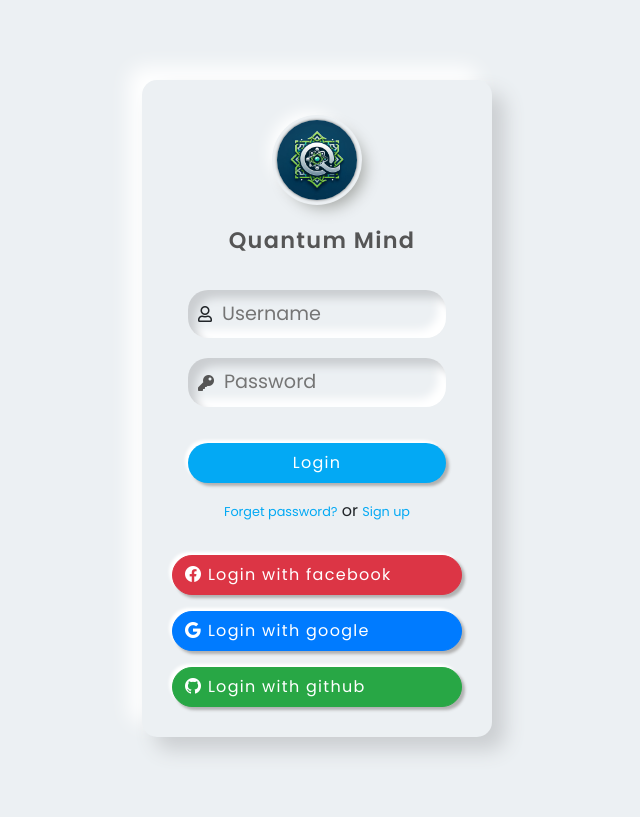
After one commit to Abdur-Rahim-sheikh/QuantumMind, a Django app: page / in a window 1280 px wide. The commit adds this page. Shown: the whole page, without its empty margins (323-963 px from the left). Run offline with Django 5.2, Linux system fonts and the light colour scheme; parts of the project's set-up code (start-up, migrations or seed data) failed here and were passed over; some libraries are stand-ins or nearby versions.

Commit message:
login page rendered

```diff
--- a/public/static/css/account_base.css
+++ b/public/static/css/account_base.css
@@ -82,9 +82,33 @@
         letter-spacing: 1.3px;
     }
 
-    .wrapper .btn:hover {
-    background-color: #039BE5;
+    .wrapper .btn-primary {
+        --btn-color: #007bff;
+        background-color: var(--btn-color);
+        border-color: var(--btn-color);
+        color: #fff;
     }
+
+    .wrapper .btn-danger {
+        --btn-color: #dc3545;
+        background-color: var(--btn-color);
+        border-color: var(--btn-color);
+        color: #fff;
+    }
+    .wrapper .btn-success {
+        --btn-color: #28a745;
+        background-color: var(--btn-color);
+        border-color: var(--btn-color);
+        color: #fff;
+    }
+
+    .wrapper .btn-primary:hover,
+    .wrapper .btn-danger:hover,
+    .wrapper .btn-success:hover {
+        background-color: brightness(var(--btn-color), 0.8);
+        border-color: brightness(var(--btn-color), 0.8);
+    }
+
 
     .wrapper a {
     text-decoration: none;
--- a/public/templates/accounts/account_base.html
+++ b/public/templates/accounts/account_base.html
@@ -4,6 +4,7 @@
     {% load static %}
     <meta charset="UTF-8">
     <title>Quantum Mind | registration</title>
+    <link rel="icon" href="{% static 'img/qm_logo.webp' %}" type="image/x-icon">
     <link rel="stylesheet" href="https://cdn.jsdelivr.net/npm/bootstrap@5.0.0-beta1/dist/css/bootstrap.min.css">
     <link rel="stylesheet" href="https://use.fontawesome.com/releases/v5.7.2/css/all.css">
     <link rel="stylesheet" href="https://cdn.jsdelivr.net/npm/bootstrap-icons@1.11.3/font/bootstrap-icons.min.css">
--- /dev/null
+++ b/public/templates/accounts/login.html
@@ -0,0 +1,31 @@
+{%extends 'accounts/account_base.html'%}
+{% load static %}
+{% block content %}
+<div class="wrapper">
+    <div class="logo">
+        <img src="{% static 'img/qm_logo.webp' %}" alt="Quantum Mind Logo">
+    </div>
+    <div class="text-center mt-4 name">
+        Quantum Mind
+    </div>
+    <form class="p-3 mt-3">
+        <div class="form-field d-flex align-items-center">
+            <span class="far fa-user"></span>
+            <input type="text" name="userName" id="userName" placeholder="Username">
+        </div>
+        <div class="form-field d-flex align-items-center">
+            <span class="fas fa-key"></span>
+            <input type="password" name="password" id="pwd" placeholder="Password">
+        </div>
+        <button class="btn mt-3">Login</button>
+    </form>
+    <div class="text-center fs-6">
+        <a href="#">Forget password?</a> or <a href="#">Sign up</a>
+    </div>
+    <div class="mt-3">
+        <button class="btn btn-danger mt-3" style="text-align:start"><i class="bi bi-facebook"></i> Login with facebook</button>
+        <button class="btn btn-primary mt-3" style="text-align:start"><i class="bi bi-google"></i> Login with google</button>
+        <button class="btn btn-success mt-3" style="text-align:start"><i class="bi bi-github"></i> Login with github</button>
+    </div>
+</div>
+{% endblock content %}
--- a/public/templates/base.html
+++ b/public/templates/base.html
@@ -1,9 +1,11 @@
 <!doctype html>
 <html lang="en">
   <head>
+    {% load static %}
     <meta charset="utf-8">
     <meta name="viewport" content="width=device-width, initial-scale=1">
     <title>Quantum Mind | Web app</title>
+    <link rel="icon" href="{% static 'img/qm_logo.webp' %}" type="image/x-icon">
     <link href="https://cdn.jsdelivr.net/npm/bootstrap@5.2.3/dist/css/bootstrap.min.css" rel="stylesheet" integrity="sha384-rbsA2VBKQhggwzxH7pPCaAqO46MgnOM80zW1RWuH61DGLwZJEdK2Kadq2F9CUG65" crossorigin="anonymous">
     <link rel="stylesheet" href="https://cdn.jsdelivr.net/npm/bootstrap-icons@1.11.3/font/bootstrap-icons.min.css">
     {% block style %}{% endblock style %}
```
Lines whose indentation alone changed are shown as unchanged.
